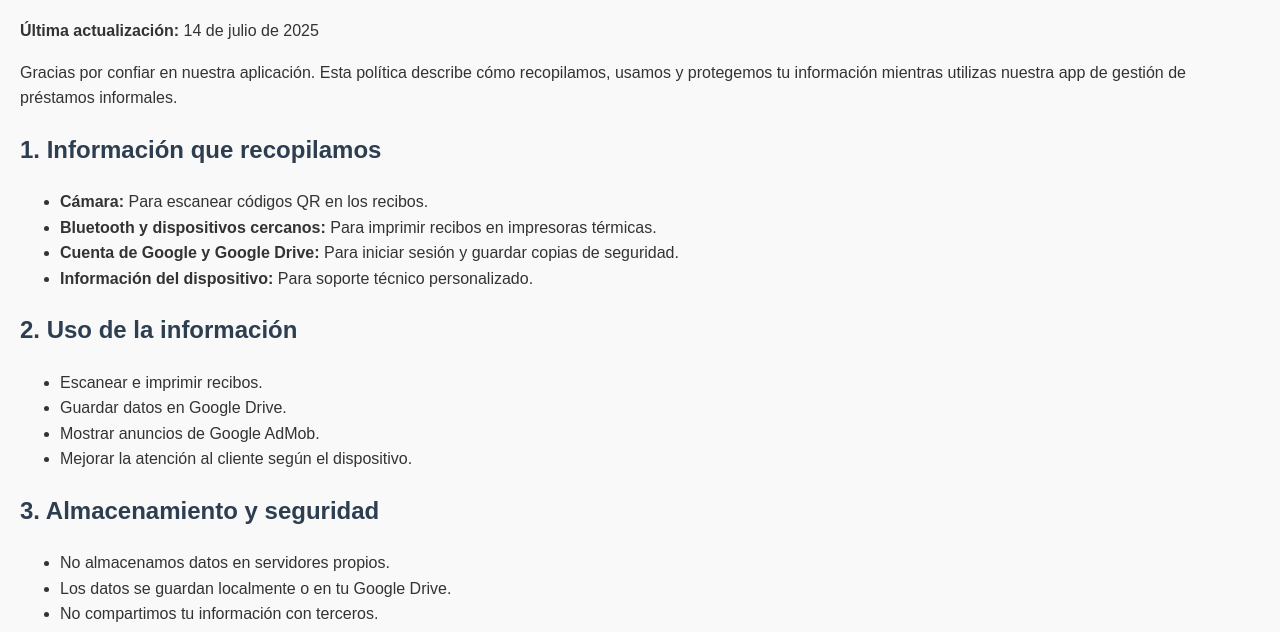
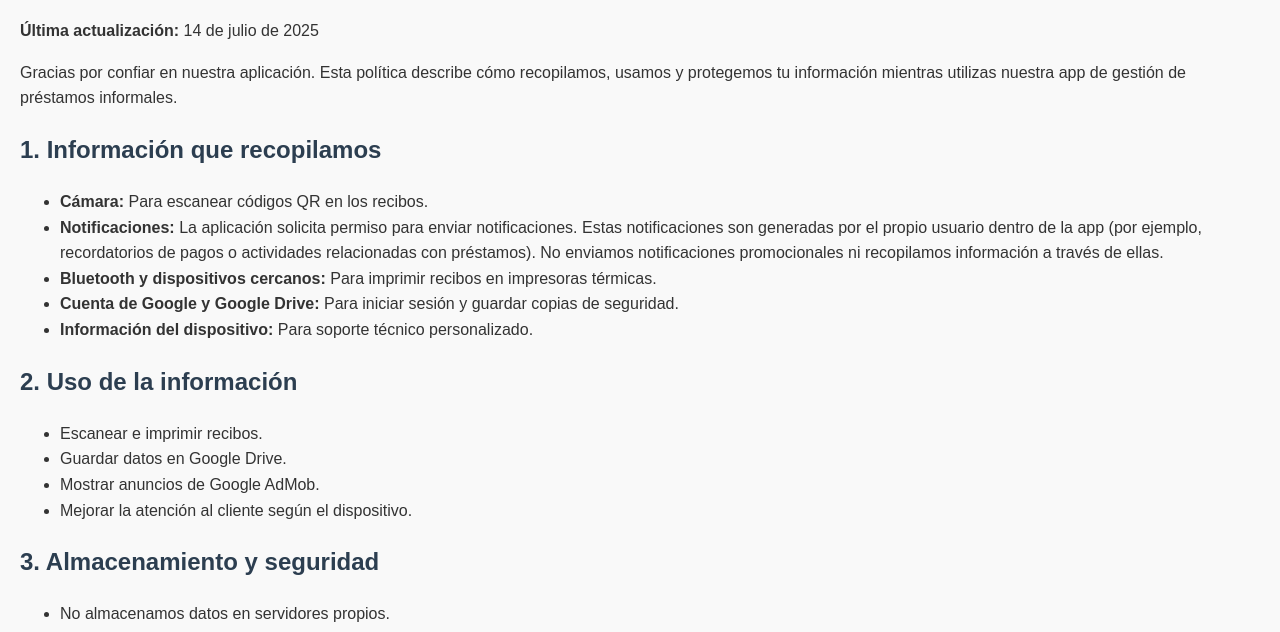
Before and after one commit to ericjoel25/PrivacySecurityPolicy, a plain HTML site: page index.html in a window 1280 px wide. Shown: the part 159-791 px from the top of the page. Drawn offline with Linux system fonts and the light colour scheme.

Commit message:
Update index.html
Add notification permiso

```diff
--- a/index.html
+++ b/index.html
@@ -49,7 +49,8 @@
     <h2>1. Información que recopilamos</h2>
     <ul>
       <li><strong>Cámara:</strong> Para escanear códigos QR en los recibos.</li>
-      <li><strong>Bluetooth y dispositivos cercanos:</strong> Para imprimir recibos en impresoras térmicas.</li>
+      <li><strong>Notificaciones:</strong> La aplicación solicita permiso para enviar notificaciones. Estas notificaciones son generadas por el propio usuario dentro de la app (por ejemplo, recordatorios de pagos o actividades relacionadas con préstamos). No enviamos notificaciones promocionales ni recopilamos información a través de ellas.</li>
+       <li><strong>Bluetooth y dispositivos cercanos:</strong> Para imprimir recibos en impresoras térmicas.</li>
       <li><strong>Cuenta de Google y Google Drive:</strong> Para iniciar sesión y guardar copias de seguridad.</li>
       <li><strong>Información del dispositivo:</strong> Para soporte técnico personalizado.</li>
     </ul>
```
